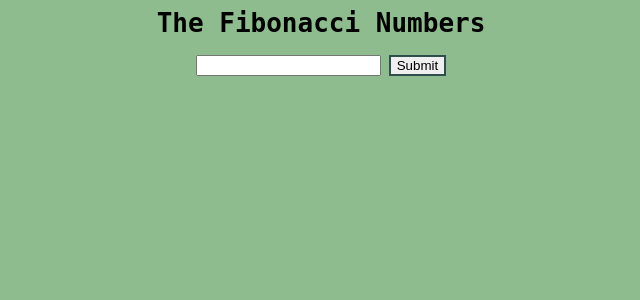
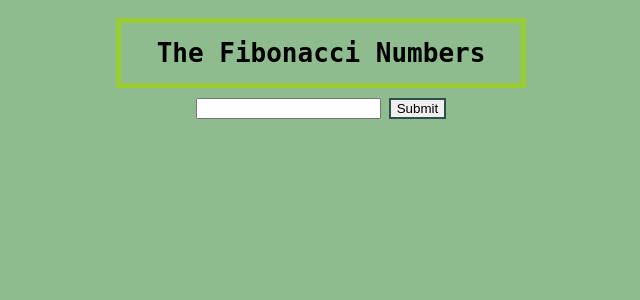
Before and after one commit to Cleanly1/Fibonacci, a PHP site: page /startSite.php in a window 1280 px wide. Shown: the top 300 px of the page, without its empty margins (319-959 px from the left). Run offline with PHP 8.4, Linux system fonts and the light colour scheme.

Commit message:
added styling
added more styling

```diff
--- a/startSite.php
+++ b/startSite.php
@@ -6,7 +6,7 @@
 </head>
 <body>
   <header>
-  <div class="box">
+  <div class="style">
     <h1>The Fibonacci Numbers</h1>
     </div>
   </header>
--- a/styleFib.css
+++ b/styleFib.css
@@ -28,3 +28,22 @@ body {
   .button:hover {
   transform:  scale(1.2)
   }
+
+  .style {
+
+    margin: 10px;
+    padding: 10px;
+    border: 5px solid yellowgreen;
+    width: 30%;
+    height: 40px;
+  }
+
+  h1 {
+    margin-block-start: 0.20em;
+  }
+
+  header {
+    display: flex;
+    align-items: center;
+    justify-content: center;
+  }
```
